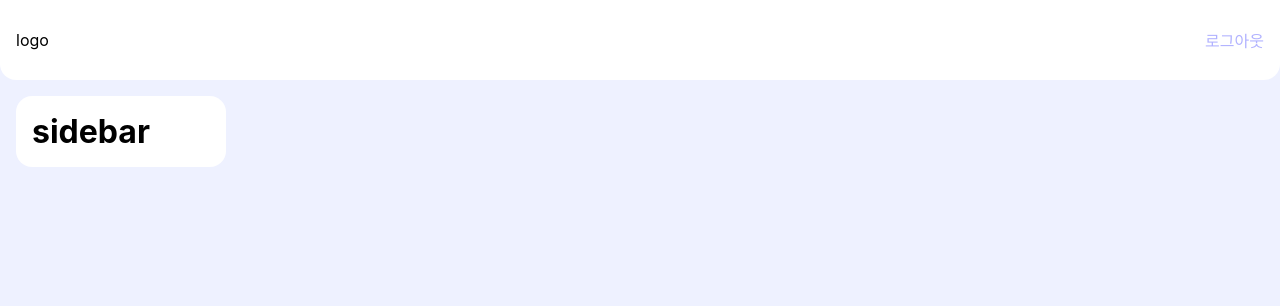
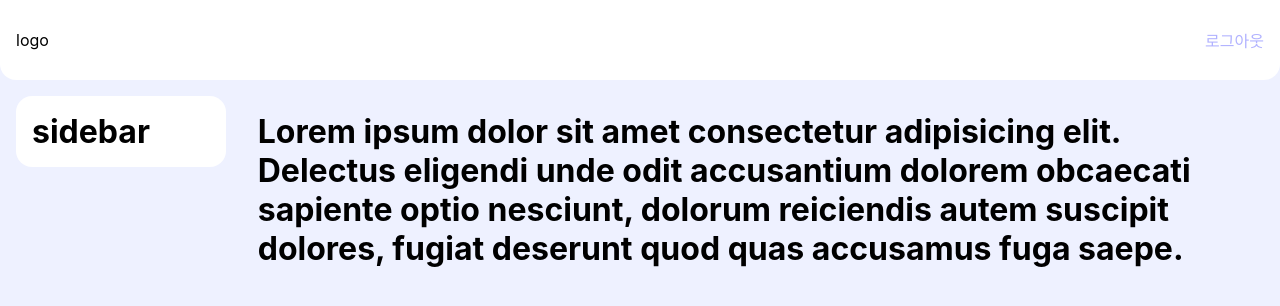
Before and after one commit to unsnruu/todo-list, a React (Create React App) app: page /app in a window 1280 px wide. Shown: the top 306 px of the page. Built offline with nearby package versions, Linux system fonts and the light colour scheme; no server answers; sample sign-in values are in the browser's storage.

Commit message:
🎨 router의 구조 개선 (#19)

```diff
--- a/src/routes/router.tsx
+++ b/src/routes/router.tsx
@@ -21,7 +21,7 @@ export const router = createBrowserRouter(
         <Route path="signup" element={<SignUp />} action={signupAction} />
       </Route>
       <Route path="app" element={<AppRoot />}>
-        <Route path="home" element={<AppHome />} />
+        <Route index element={<AppHome />} />
         <Route
           path="todo/:category"
           element={<TodoList />}
```
